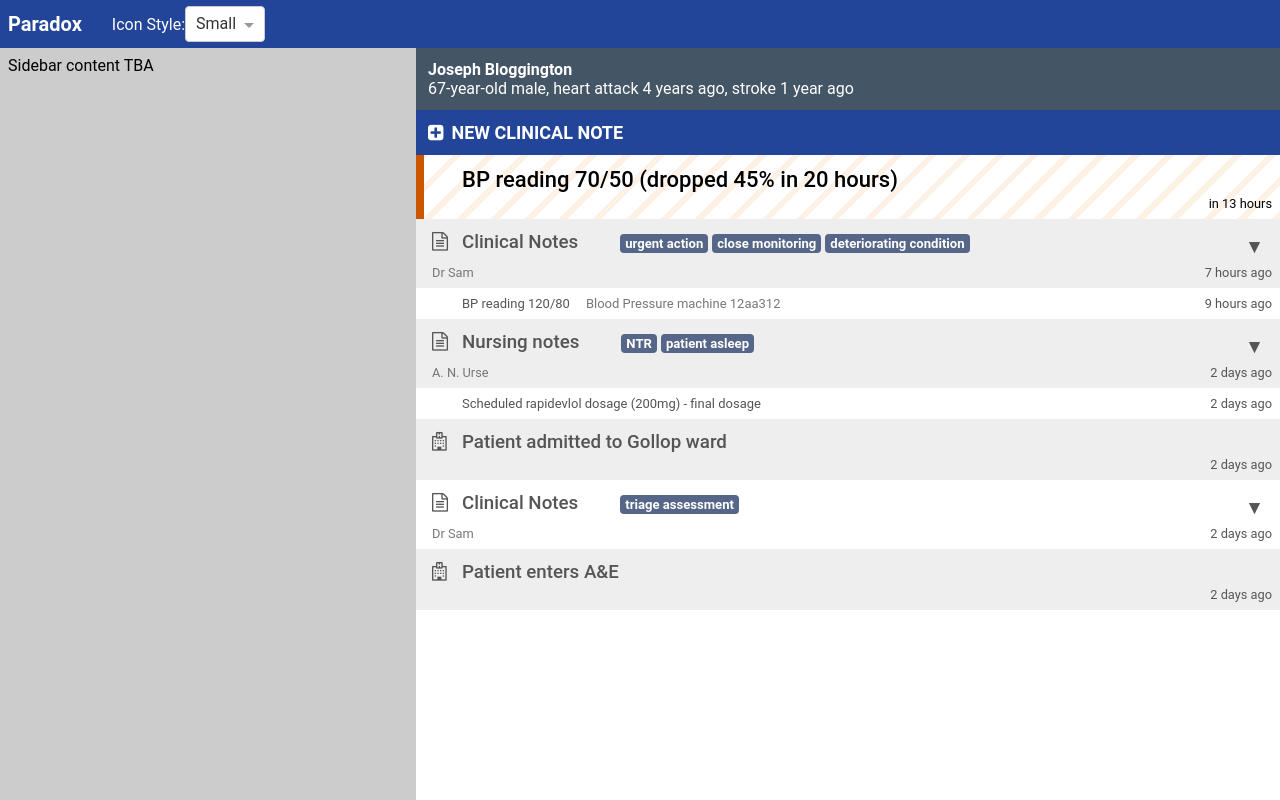
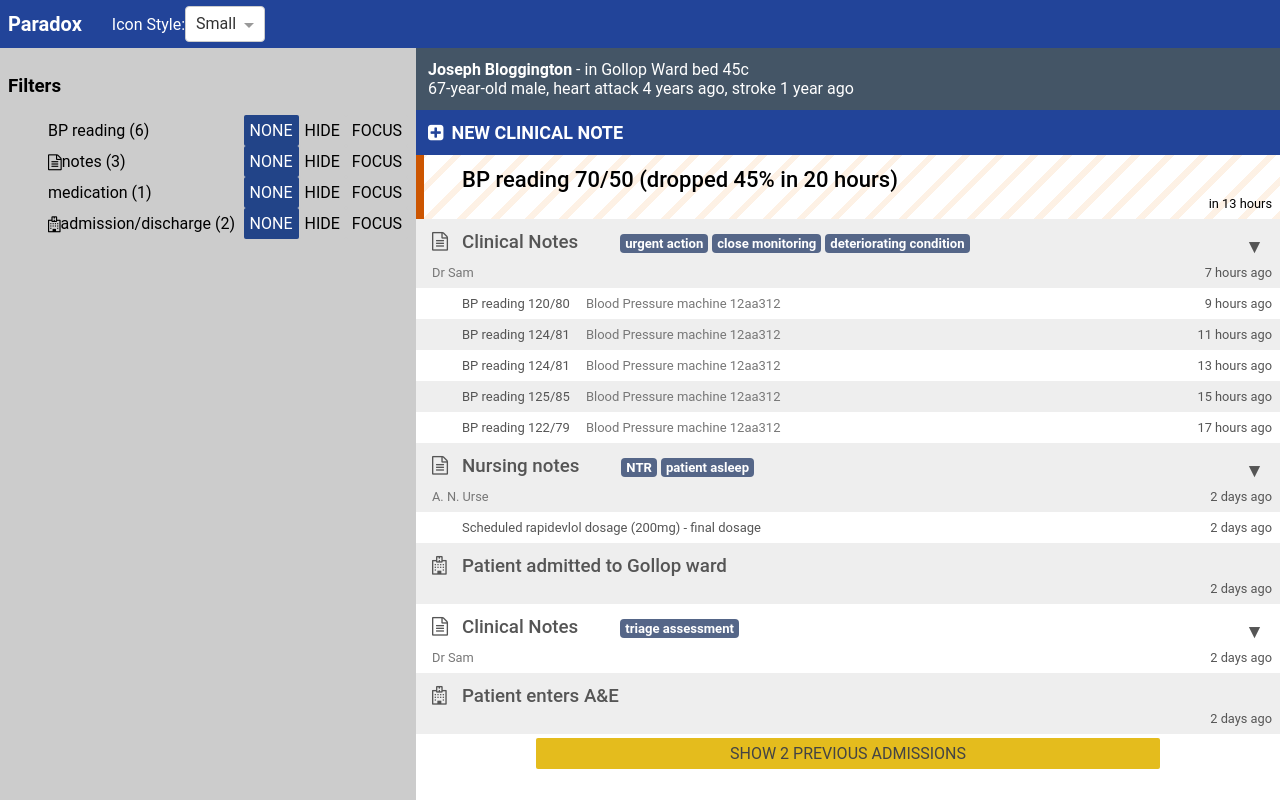
Before and after one commit to bokkibear/sam-gui, a React (Create React App) app: page / in a window 1280 px wide. Built offline with nearby package versions, Linux system fonts and the light colour scheme; some icons are missing.

Commit message:
tweak patient summary add html title first pass at filtering

```diff
--- a/public/index.html
+++ b/public/index.html
@@ -19,7 +19,7 @@
       work correctly both with client-side routing and a non-root public URL.
       Learn how to configure a non-root public URL by running `npm run build`.
     -->
-    <title>React App</title>
+    <title>EPR Paradox</title>
   </head>
   <body>
     <noscript>
--- a/src/App.css
+++ b/src/App.css
@@ -73,3 +73,29 @@
   font-size: inherit;
   padding: 6px;
 }
+
+button.btn-selected {
+  background: #224488;
+  color: #fff;
+  border: none;
+  font-family: inherit;
+  border-radius: 2px;
+  cursor: pointer;
+  text-transform: uppercase;
+  font-weight: inherit;
+  font-size: inherit;
+  padding: 6px;
+}
+
+button.btn-unselected {
+  background: #ccc;
+  color: #000;
+  border: none;
+  font-family: inherit;
+  border-radius: 2px;
+  cursor: pointer;
+  text-transform: uppercase;
+  font-weight: inherit;
+  font-size: inherit;
+  padding: 6px;
+}
--- a/src/PatientSummary.js
+++ b/src/PatientSummary.js
@@ -3,7 +3,7 @@
 export default function PatientSummary() {
     return (
         <div style={ { padding: "12px", fontSize: "16px", color: "#fff", backgroundColor: "#456" } }>
-            <strong>Joseph Bloggington</strong><br />
+            <strong>Joseph Bloggington</strong> - in Gollop Ward bed 45c<br />
             67-year-old male, heart attack 4 years ago, stroke 1 year ago
         </div>
     );
--- a/src/PatientTimeline.js
+++ b/src/PatientTimeline.js
@@ -11,7 +11,15 @@
     margin: 0
 };
 
-
+function filterTimeline( timeline, filters ) {
+    const anyFocus = Object.values( filters ).some( filterState => filterState === "focus" );
+    return timeline.filter( entry => {
+        const filterState = filters[ entry.type ];
+        if ( !filterState ) return !anyFocus;
+        if ( filterState === "hide" ) return false;
+        return true; //focus
+    });
+}
 
 const PatientTimeline = createClass({
     getInitialState() {
@@ -29,14 +37,15 @@
         });
     },
     render() {
-        const { style, timeline } = this.props;
+        const { style, timeline, timelineFilters } = this.props;
+        const filteredTimeline = filterTimeline( timeline, timelineFilters );
         return (
             <div style={ style }>
                 <PatientSummary />
                 <NewClinicalNote />
                 <ul style={ PLAIN_LIST_STYLE }>
                     {
-                        timeline.map( timelineItem =>
+                        filteredTimeline.map( timelineItem =>
                             <TimelineEntry
                                 key={ timelineItem.id }
                                 isOpened={ this.state.openEntries.includes( timelineItem.id ) }
@@ -45,14 +54,20 @@
                             />
                         )
                     }
+                    {
+                        filteredTimeline.length === 0 ?
+                            <li style={ { textAlign: "center" } }>No timeline entries are visible due to filtering</li>: false}
+                    <li style={ { padding: "4px 120px" } }>
+                        <button onClick={ () => alert("Does nothing") } className="btn-cta" style={ { width: "100%" } }>Show 2 previous admissions</button>
+                    </li>
                 </ul>
             </div>
         );
     }
 });
 
-function mapStateToProps( { timeline } ) {
-    return { timeline };
+function mapStateToProps( { timeline, timelineFilters } ) {
+    return { timeline, timelineFilters };
 }
 
 export default connect( mapStateToProps )( PatientTimeline );
--- a/src/PatientTimelineSidebar.js
+++ b/src/PatientTimelineSidebar.js
@@ -1,4 +1,26 @@
 import React from 'react';
+import MedicalIcon from './MedicalIcon';
+import { connect } from 'react-redux';
+
+function getEventSummaries( timeline ) {
+    return timeline.reduce( ( accumulator, value ) => {
+        const { type, icon } = value;
+        if ( type ) {
+            let existingSummary = accumulator.find( summary => summary.type === type );
+            if ( !existingSummary ) {
+                existingSummary = {
+                    type,
+                    count: 0,
+                    icon
+                };
+                accumulator.push( existingSummary );
+            }
+            existingSummary.count++;
+            if ( icon ) existingSummary.icon = icon;
+        }
+        return accumulator;
+    }, []);
+}
 
 const SIDEBAR_STYLE = {
     width: "400px",
@@ -6,10 +28,52 @@
     padding: "8px"
 };
 
-export default function PatientTimelineSidebar() {
+function FilterControl( { filterState, onChange, style } ) {
+    return (
+        <span style={ style }>
+            <button onClick={ () => onChange( false ) } className={ !filterState ? "btn-selected" : "btn-unselected" }>None</button>
+            <button onClick={ () => onChange( "hide" ) } className={ filterState === "hide" ? "btn-selected" : "btn-unselected" }>Hide</button>
+            <button onClick={ () => onChange( "focus" ) } className={ filterState === "focus" ? "btn-selected" : "btn-unselected" }>Focus</button>
+        </span>
+    );
+}
+
+function PatientTimelineSidebar( { timeline = [], timelineFilters, handleFilterChange } ) {
     return (
         <div style={ SIDEBAR_STYLE }>
-            Sidebar content TBA
+            <h3>Filters</h3>
+            <ul>
+                {
+                    getEventSummaries( timeline ).map( eventTypeSummary => {
+                        const { type, count, icon } = eventTypeSummary;
+                        const filterState = timelineFilters[ type ];
+                        return (
+                            <li style={ { display: "flex", alignItems: "center" } } key={ type }>
+                                <MedicalIcon icon={ icon } />
+                                { type } ({ count })
+                                <FilterControl style={ { marginLeft: "auto" } } filterState={ filterState } onChange={ newFilterState => handleFilterChange( type, newFilterState ) } />
+                            </li>
+                        );
+                    })
+                }
+            </ul>
         </div>
     );
 }
+
+function mapStateToProps( { timeline, timelineFilters } ) {
+    return { timeline, timelineFilters };
+}
+
+const actions = {
+    handleFilterChange( type, newState ) {
+        return {
+            type: "UPDATE_TIMELINE_FILTERS",
+            filters: {
+                [type]: newState
+            }
+        };
+    }
+};
+
+export default connect( mapStateToProps, actions )( PatientTimelineSidebar );
--- a/src/index.js
+++ b/src/index.js
@@ -7,60 +7,93 @@
 import { Provider } from 'react-redux';
 import moment from 'moment';
 
-const INITIAL_TIMELINE_DATA = ff([{
-    id: 123499,
+let id = 10000;
+function getNextUniqueId() {
+    return id++;
+}
+
+const INITIAL_TIMELINE_DATA = withIds( ff([{
     summary: "BP reading 70/50 (dropped 45% in 20 hours)",
     timestamp: "2017-12-30T10:10:00",
     icon: "wfmi wfmi-cardiology",
+    type: "BP reading",
     alert: "warning"
 },{
-    id: 12345,
     summary: "Clinical Notes",
     source: "Dr Sam",
     timestamp: "2017-12-29T14:04:00",
     icon: "fa fa-file-text-o",
     detail: true,
+    type: "notes",
     tags: [ "urgent action", "close monitoring", "deteriorating condition" ]
 },{
-    id: 12346,
     summary: "BP reading 120/80",
     source: "Blood Pressure machine 12aa312",
     timestamp: "2017-12-29T12:25:00",
     icon: "wfmi wfmi-cardiology",
+    type: "BP reading",
     alert: "minor"
 },{
-    id: 12347,
+    summary: "BP reading 124/81",
+    source: "Blood Pressure machine 12aa312",
+    timestamp: "2017-12-29T10:25:00",
+    icon: "wfmi wfmi-cardiology",
+    type: "BP reading",
+    alert: "minor"
+},{
+    summary: "BP reading 124/81",
+    source: "Blood Pressure machine 12aa312",
+    timestamp: "2017-12-29T08:25:00",
+    icon: "wfmi wfmi-cardiology",
+    type: "BP reading",
+    alert: "minor"
+},{
+    summary: "BP reading 125/85",
+    source: "Blood Pressure machine 12aa312",
+    timestamp: "2017-12-29T06:25:00",
+    icon: "wfmi wfmi-cardiology",
+    type: "BP reading",
+    alert: "minor"
+},{
+    summary: "BP reading 122/79",
+    source: "Blood Pressure machine 12aa312",
+    timestamp: "2017-12-29T04:25:00",
+    icon: "wfmi wfmi-cardiology",
+    type: "BP reading",
+    alert: "minor"
+},{
     summary: "Nursing notes",
     source: "A. N. Urse",
     timestamp: "2017-12-28T08:10:00",
     detail: true,
     icon: "fa fa-file-text-o",
+    type: "notes",
     tags: [ "NTR", "patient asleep" ]
 },{
-    id: 12348,
     summary: "Scheduled rapidevlol dosage (200mg) - final dosage",
     timestamp: "2017-12-28T05:10:00",
     icon: "wfmi wfmi-pharmacy",
+    type: "medication",
     alert: "minor"
 },{
-    id: 12349,
     summary: "Patient admitted to Gollop ward",
     timestamp: "2017-12-27T23:30:00",
+    type: "admission/discharge",
     icon: "fa fa-hospital-o"
 },{
-    id: 12311,
     summary: "Clinical Notes",
     source: "Dr Sam",
     timestamp: "2017-12-27T20:04:00",
     icon: "fa fa-file-text-o",
     detail: "This man is somewhat poorly",
+    type: "notes",
     tags: [ "triage assessment" ]
 },{
-    id: 12312,
     summary: "Patient enters A&E",
     timestamp: "2017-12-27T16:04:00",
+    type: "admission/discharge",
     icon: "fa fa-hospital-o"
-}]);
+}]));
 
 function byTimeDescending( a, b ) {
     return moment( b.timestamp ).diff( moment( a.timestamp ), "milliseconds" );
@@ -70,11 +103,14 @@
     return moment( iso8601timestamp ).valueOf();
 }
 
+function withIds( timeline ) {
+    return timeline.map( entry => Object.assign( {} , entry, { id: getNextUniqueId() }));
+}
+
 function ff( timeline ) {
     const now = moment();
     const mostRecentUnixTime = timeline.map( entry => entry.timestamp ).map( toUnixTimestamp ).sort().reverse()[0];
     const dayDiff = now.diff( moment( mostRecentUnixTime ), "day" );
-    console.log( dayDiff );
     return timeline.map( entry => {
         const updatedTimestamp = moment( entry.timestamp ).add( dayDiff, "days" ).format();
         return Object.assign( {}, entry, {
@@ -108,6 +144,10 @@
         if ( type === "UPDATE_CLINICAL_NOTE_ENTRY" ) return clinicalNoteEntry;
         if ( type === "ADD_CLINICAL_NOTE" ) return {};
         return state;
+    },
+    timelineFilters( state = {}, { type, filters }) {
+        if ( type === "UPDATE_TIMELINE_FILTERS" ) return Object.assign( {}, state, filters );
+        return state;
     }
 });
 
```
Also changed, not shown: 11 other files (tests, documents, lock files or other folders).
